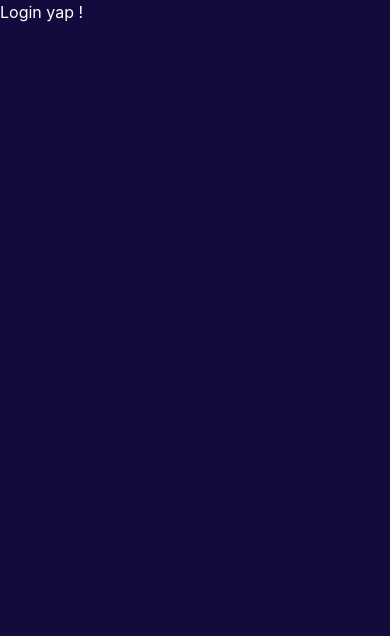
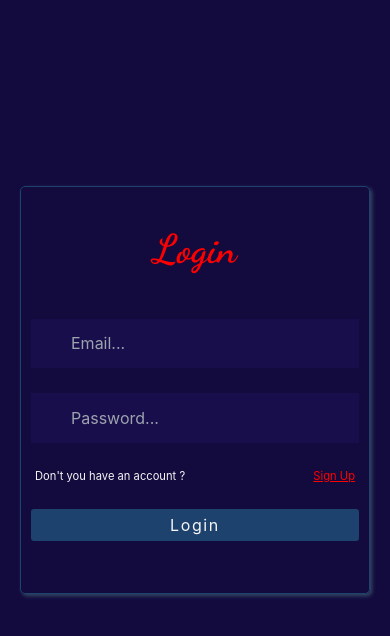
Before and after one commit to Messudd/ev_charge_app, a React (Create React App) app: page /login in a window 390 px wide. Shown: the top 636 px of the page. Built offline with nearby package versions, Linux system fonts and the light colour scheme.

Commit message:
login_page_added

```diff
--- a/src/components/login.jsx
+++ b/src/components/login.jsx
@@ -1,9 +1,24 @@
-import React from 'react'
+import React from "react";
+import { Link } from "react-router-dom";
+import "../css/login.css";
 
 const Login = () => {
   return (
-    <div style={{color: '#fff'}}>Login yap !</div>
-  )
-}
+    <div className="login-page">
+      <div className="login-con">
+        <h1>Login</h1>
+        <form className="log-form">
+          <input type="email" placeholder="Email..." />
+          <input type="password" placeholder="Password..." />
+          <p>
+            <span>Don't you have an account ?</span>
+            <Link to="/sign_up">Sign Up</Link>
+          </p>
+          <button type="submit">Login</button>
+        </form>
+      </div>
+    </div>
+  );
+};
 
 export default Login;
--- a/src/css/detail.css
+++ b/src/css/detail.css
@@ -2,6 +2,7 @@
     width: 100vw;
     height: 100vh;
     display: flex;
+    overflow-x: hidden;
     justify-content: center;
     align-items: center;
 }
@@ -11,18 +12,41 @@
 }
 .detail-image {
     width: 400px;
-    flex: 1;
-    min-height: 300px;
+    height: auto;
     border-radius: 4px;
     overflow: hidden;
     background-position: center;
     background-repeat: no-repeat;
     background-size: cover;
 }
+@media only screen and (max-width: 900px){
+    #detail-root {
+       margin: 10px 0;
+    }
+    .detail-container{
+        padding: 3px;
+    }
+    .detail-image{
+        width: 100%;
+        height: 320px;
+    }
+  }
+@media only screen and (max-width: 600px){
+    #detail-root {
+        margin: 10px 0;
+     }
+    .detail-container{
+        padding: 3px;
+    }
+    .detail-image{
+        width: 100%;
+        height: 230px;
+    }
+  }
 .detail-content {
     display: flex;
     flex: 1;
-    padding: 30px 40px;
+    padding: 30px 45px;
     background: rgb(26, 26, 77);
     flex-direction: column;
     align-items: center;
--- /dev/null
+++ b/src/css/login.css
@@ -0,0 +1,75 @@
+.login-page {
+    width: 100vw;
+    height: 100vh;
+    display: flex;
+    justify-content: center;
+    align-items: center;
+}
+.login-con{
+    display: flex;
+    flex-direction: column;
+    align-items: center;
+    border: 1px solid rgb(30, 66, 110);
+    box-shadow: 2px 2px 4px rgb(54, 76, 102);
+    border-radius: 5px;
+    padding: 2rem 4rem;
+    gap: 20px;
+}
+@media only screen and (max-width: 600px){
+    .login-page {
+     overflow-y: hidden;
+    }
+    .login-con{
+     max-width: 350px;
+     margin-bottom: 4rem;
+    }
+  }
+.login-con h1{
+    font-family: danss;
+    color: red;
+    font-size: 2.5rem;
+}
+.log-form{
+    display: flex;
+    padding: 20px;
+    flex-direction: column;
+    gap: 25px;
+}
+.log-form:hover {
+    box-shadow: none;
+}
+.log-form input {
+    padding: 0.8rem 2.5rem;
+    color: whitesmoke;
+}
+.log-form input:focus {
+    outline: none;
+}
+.log-form p {
+    display: flex;
+    justify-content: space-between;
+    padding: 0 4px;
+    align-items: center;
+}
+.log-form p span {
+    color: whitesmoke;
+    font-size: 0.7rem;
+}
+.log-form p a {
+    color: red;
+    font-size: 0.7rem;
+    text-decoration: underline;
+}
+.log-form button {
+    flex: 1;
+    padding: 4px;
+    color: whitesmoke;
+    cursor: pointer;
+    border-radius: 3px;
+    letter-spacing: 0.1rem;
+    background-color: rgb(30, 66, 110);
+}
+.log-form button:hover{
+    filter: brightness(120%);
+    transition: all 0.4s ease;
+}
```
